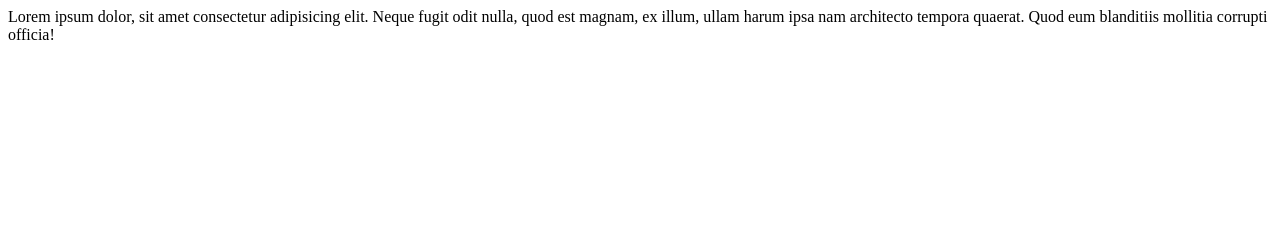
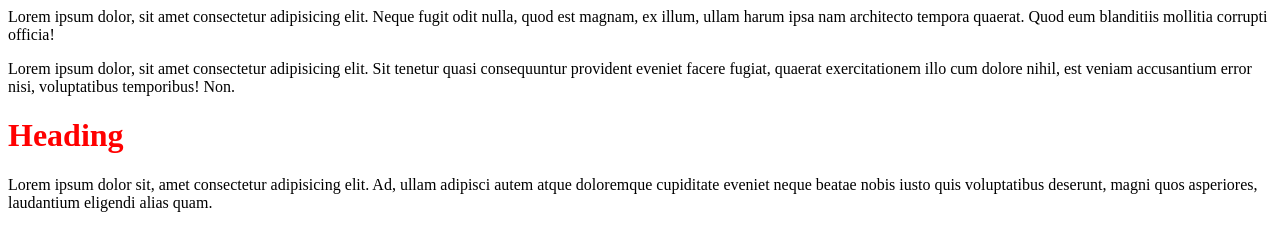
Before and after one commit to leemcpeters/Class7.9, a plain HTML site: page index.html in a window 1280 px wide. Drawn offline with Linux system fonts and the light colour scheme.

Commit message:
Modified HTML and CSS files

```diff
--- a/index.html
+++ b/index.html
@@ -7,5 +7,11 @@
 </head>
 <body>
     <p>Lorem ipsum dolor, sit amet consectetur adipisicing elit. Neque fugit odit nulla, quod est magnam, ex illum, ullam harum ipsa nam architecto tempora quaerat. Quod eum blanditiis mollitia corrupti officia!</p>
+
+    <p>Lorem ipsum dolor, sit amet consectetur adipisicing elit. Sit tenetur quasi consequuntur provident eveniet facere fugiat, quaerat exercitationem illo cum dolore nihil, est veniam accusantium error nisi, voluptatibus temporibus! Non.</p>
+
+
+    <h1>Heading</h1>
+     <p>Lorem ipsum dolor sit, amet consectetur adipisicing elit. Ad, ullam adipisci autem atque doloremque cupiditate eveniet neque beatae nobis iusto quis voluptatibus deserunt, magni quos asperiores, laudantium eligendi alias quam.</p>
 </body>
 </html>
--- a/style.css
+++ b/style.css
@@ -1,3 +1,7 @@
 p {
     color: black;
 }
+
+h1 {
+    color: red;
+}
```
